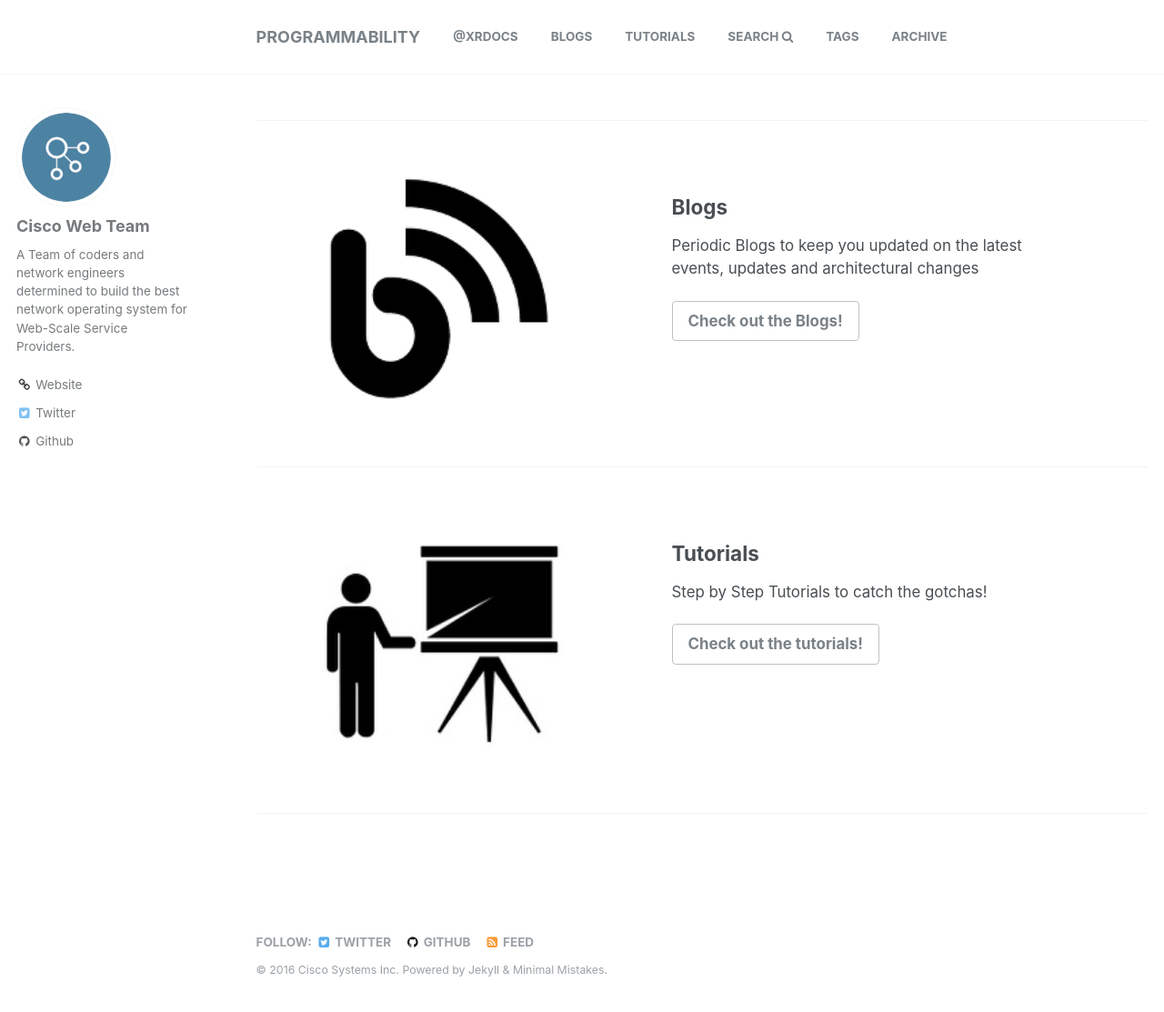
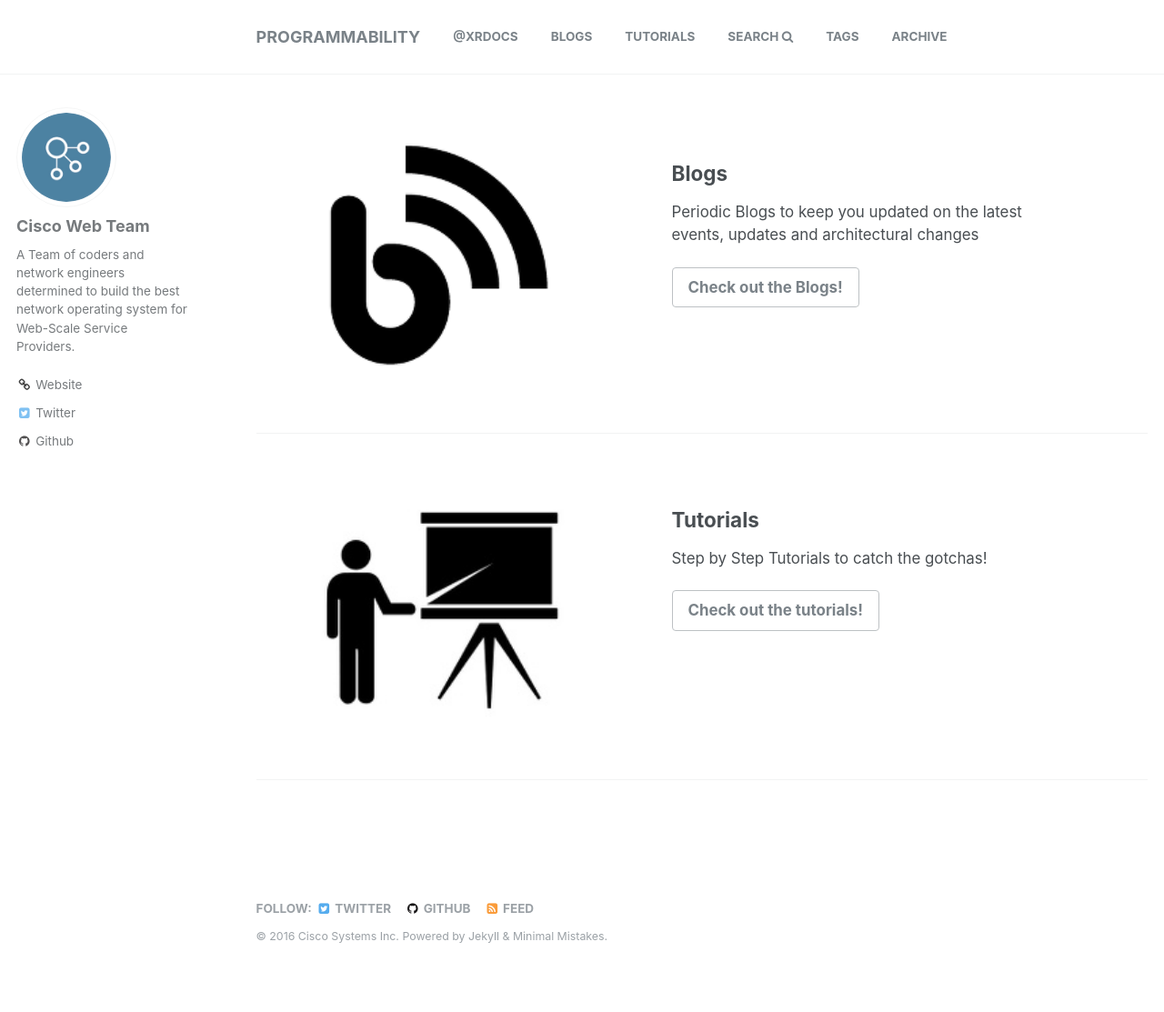
Before and after one commit to xrdocs/programmability, a Jekyll site: the page built from _pages/home.md, in a window 1280 px wide and 1130 px high. Shown: the top 1113 px of the window at 91% size. Built offline with Jekyll 4.4.1, drawn with Linux system fonts in a browser that asks for light colours.

Commit message:
Update home.md

```diff
--- a/_pages/home.md
+++ b/_pages/home.md
@@ -26,8 +26,6 @@ feature_row3:
 {% include base_path %}
 
 
-{% include feature_row id="feature_row1" type="left" %}
-
 {% include feature_row id="feature_row2" type="left" %}
 
 {% include feature_row id="feature_row3" type="left" %}
```
